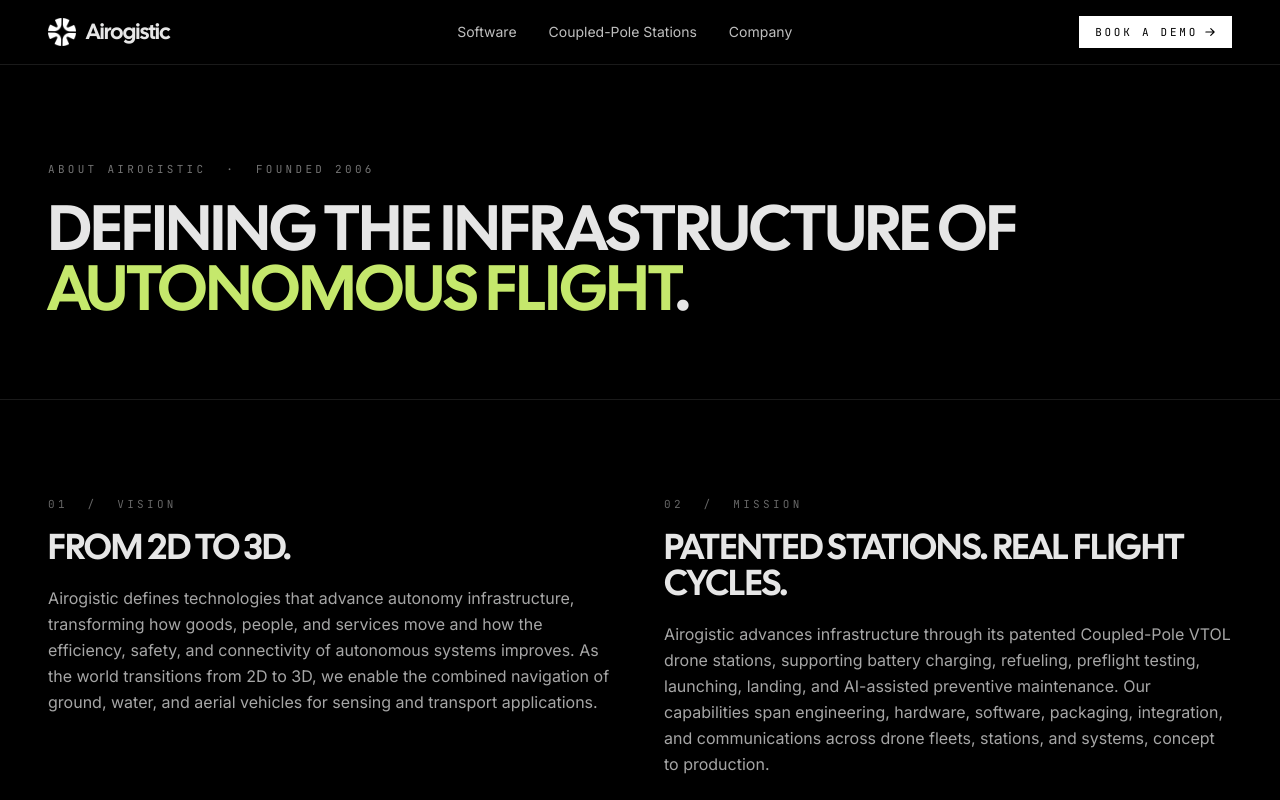
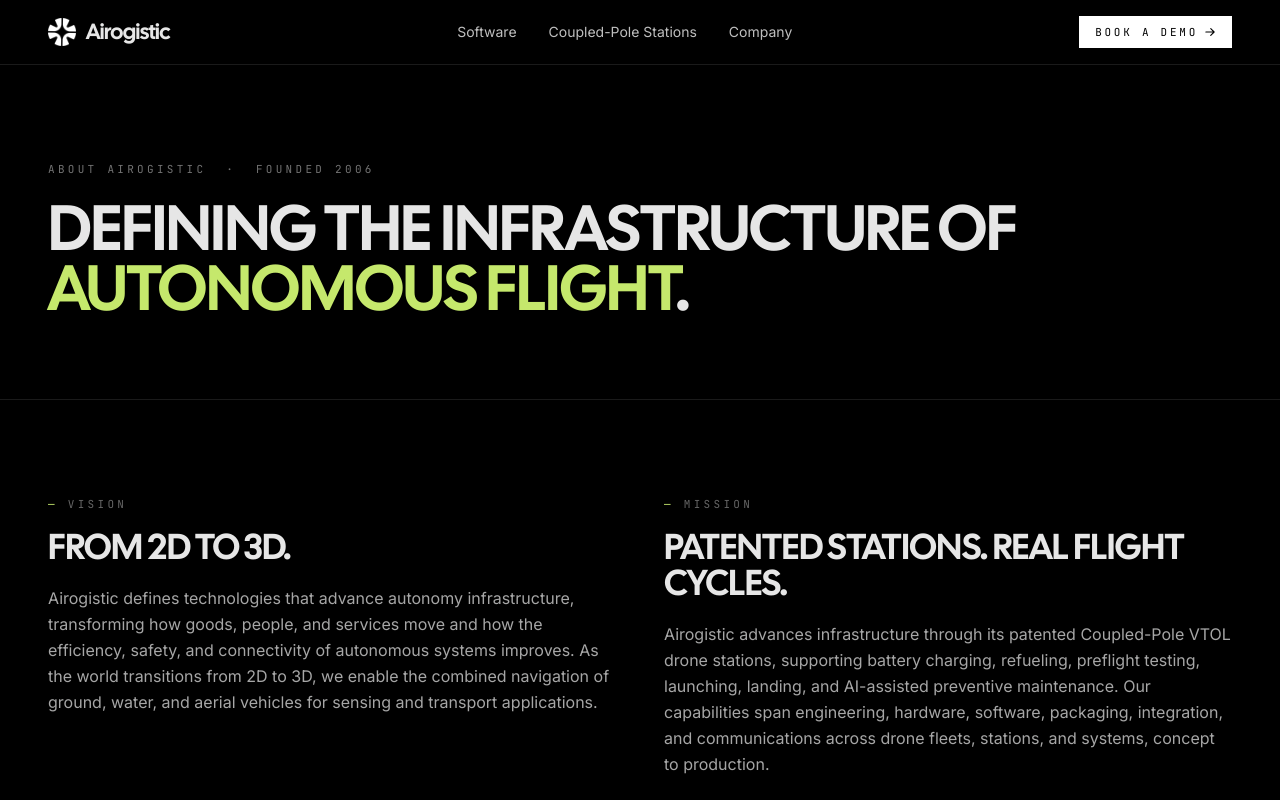
Before and after one commit to omri-i-b/airogistic-site, a Next.js app: page /company in a window 1280 px wide. Shown: the top 800 px of the page. Built offline with nearby package versions, Linux system fonts and the light colour scheme.

Commit message:
Fix stations hero gap (items-center, drop mt-auto); drop numbered eyebrows on company

```diff
--- a/src/app/company/page.tsx
+++ b/src/app/company/page.tsx
@@ -56,7 +56,7 @@
         <div className="mx-auto grid max-w-[1680px] grid-cols-1 gap-12 px-5 md:px-8 lg:px-12 py-12 md:py-16 lg:py-24 lg:grid-cols-2">
           <div>
             <p className="font-mono text-[11px] tracking-[0.3em] text-white/40 uppercase">
-              01 &nbsp;/&nbsp; Vision
+              <span className="text-[#C5E86C]">—</span> Vision
             </p>
             <h2 className="mt-4 font-display text-[22px] md:text-[28px] lg:text-[36px] leading-[1] font-bold tracking-[-0.02em] uppercase">
               From 2D to 3D.
@@ -72,7 +72,7 @@
           </div>
           <div>
             <p className="font-mono text-[11px] tracking-[0.3em] text-white/40 uppercase">
-              02 &nbsp;/&nbsp; Mission
+              <span className="text-[#C5E86C]">—</span> Mission
             </p>
             <h2 className="mt-4 font-display text-[22px] md:text-[28px] lg:text-[36px] leading-[1] font-bold tracking-[-0.02em] uppercase">
               Patented stations. Real flight cycles.
--- a/src/app/infrastructure/page.tsx
+++ b/src/app/infrastructure/page.tsx
@@ -72,9 +72,9 @@
       {/* Hero */}
       <section className="relative overflow-hidden border-b border-white/10">
         <div className="mx-auto max-w-[1680px] px-5 md:px-8 lg:px-12 pt-12 md:pt-16 lg:pt-20 pb-10 md:pb-14 lg:pb-16">
-          <div className="grid grid-cols-1 items-stretch gap-10 lg:grid-cols-[0.85fr_1.25fr] lg:gap-12">
+          <div className="grid grid-cols-1 items-center gap-10 lg:grid-cols-[0.85fr_1.25fr] lg:gap-12">
             {/* Left: copy + tiles */}
-            <div className="flex flex-col">
+            <div>
               <div className="flex flex-wrap items-center gap-3">
                 <p className="font-mono text-[11px] tracking-[0.3em] text-white/45 uppercase">
                   <span className="text-[#C5E86C]">—</span>{" "}
@@ -98,7 +98,7 @@
               </p>
 
               {/* Feature tiles, 4-up horizontal */}
-              <div className="mt-auto grid grid-cols-2 gap-3 pt-10 sm:grid-cols-4">
+              <div className="mt-10 grid grid-cols-2 gap-3 sm:grid-cols-4">
                 {tiles.map((t) => {
                   const Icon = t.icon;
                   return (
```
